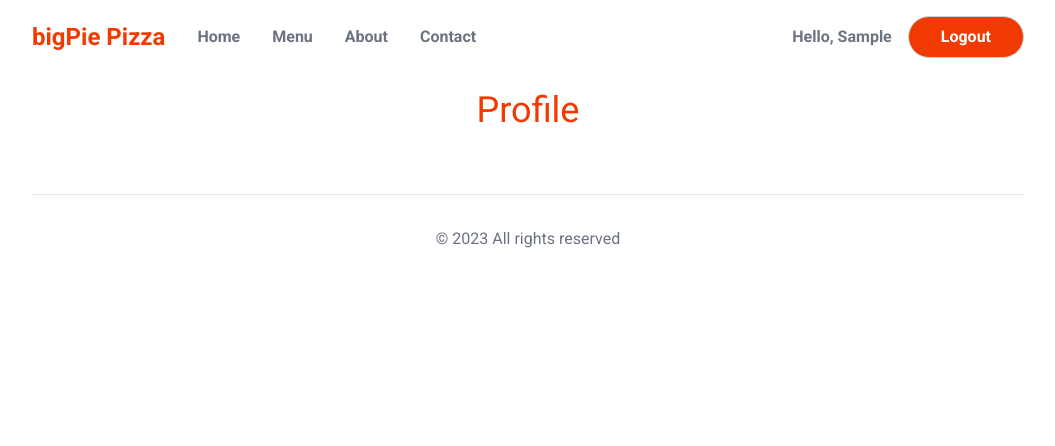
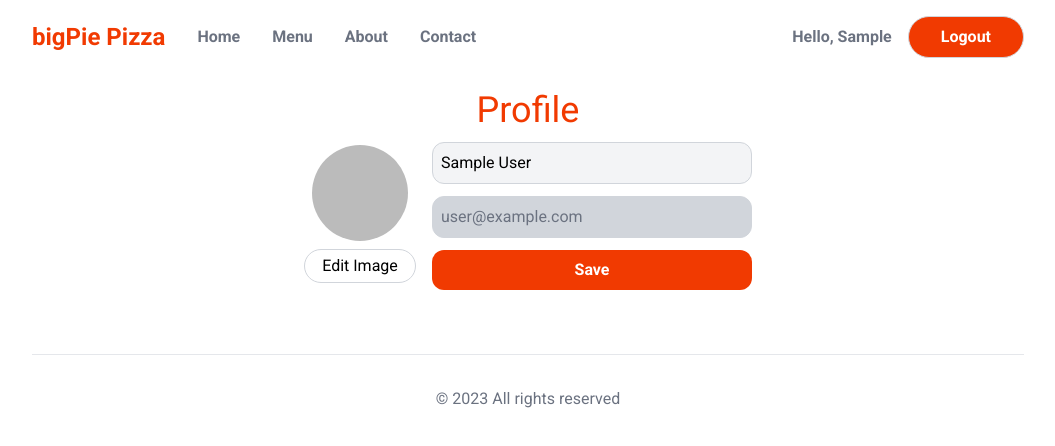
Before and after one commit to nstark12/bigpie-pizza, a Next.js app: page /profile in a window 1280 px wide. Shown: the top 446 px of the page, without its empty margins (112-1167 px from the left). Built offline with nearby package versions, Linux system fonts and the light colour scheme; no server answers; sample sign-in values are in the browser's storage.

Commit message:
image change working but not saving on refresh

```diff
--- a/next.config.js
+++ b/next.config.js
@@ -1,4 +1,17 @@
 /** @type {import('next').NextConfig} */
-const nextConfig = {}
+const nextConfig = {
+  images: {
+    remotePatterns: [
+      {
+        protocol: "https",
+        hostname: "*.googleusercontent.com",
+      },
+      {
+        protocol: "https",
+        hostname: "bigpie-pizza.s3.amazonaws.com",
+      },
+    ],
+  },
+};
 
-module.exports = nextConfig
+module.exports = nextConfig;
--- a/package.json
+++ b/package.json
@@ -10,13 +10,15 @@
   },
   "dependencies": {
     "@auth/mongodb-adapter": "^2.0.7",
+    "@aws-sdk/client-s3": "^3.468.0",
     "bcrypt": "^5.1.1",
     "mongodb": "^6.3.0",
     "mongoose": "^8.0.3",
     "next": "14.0.3",
     "next-auth": "^4.24.5",
     "react": "^18",
-    "react-dom": "^18"
+    "react-dom": "^18",
+    "uniqid": "^5.4.0"
   },
   "devDependencies": {
     "@types/bcrypt": "^5.0.2",
--- a/src/app/api/auth/[...nextauth]/route.js
+++ b/src/app/api/auth/[...nextauth]/route.js
@@ -7,7 +7,7 @@ import NextAuth from "next-auth";
 import CredentialsProvider from "next-auth/providers/credentials";
 import GoogleProvider from "next-auth/providers/google";
 
-const handler = NextAuth({
+export const authOptions = {
   secret: process.env.SECRET,
   adapter: MongoDBAdapter(clientPromise),
   providers: [
@@ -42,6 +42,8 @@ const handler = NextAuth({
       },
     }),
   ],
-});
+};
+
+const handler = NextAuth(authOptions);
 
 export { handler as GET, handler as POST };
--- /dev/null
+++ b/src/app/api/profile/route.js
@@ -0,0 +1,26 @@
+import { authOptions } from "@/app/api/auth/[...nextauth]/route";
+import { User } from "@/models/User";
+import mongoose from "mongoose";
+import { getServerSession } from "next-auth";
+
+export async function PUT(req) {
+  mongoose.connect(process.env.MONGODB_URL);
+  const data = await req.json();
+  const session = await getServerSession(authOptions);
+  const email = session.user.email;
+
+  const update = {};
+  if ("name" in data) {
+    update.name = data.name;
+  }
+
+  if ("image" in data) {
+    update.image = data.image;
+  }
+
+  if (Object.keys(update).length > 0) {
+    await User.updateOne({ email }, { update });
+  }
+
+  return Response.json(true);
+}
--- a/src/app/api/register/route.js
+++ b/src/app/api/register/route.js
@@ -1,9 +1,20 @@
+import bcrypt from "bcrypt";
 import { User } from "@/models/User";
 import mongoose from "mongoose";
 
 export async function POST(req) {
   const body = await req.json();
   mongoose.connect(process.env.MONGODB_URL);
+  const pass = body.password;
+
+  if (!pass?.length || pass.length < 5) {
+    new Error("password must be at least 5 characters");
+  }
+
+  const notHashedPassword = pass;
+  const saltRounds = bcrypt.genSaltSync(10);
+  body.password = bcrypt.hashSync(notHashedPassword, saltRounds);
+
   const createdUser = await User.create(body);
   return Response.json(createdUser);
 }
--- /dev/null
+++ b/src/app/api/upload/route.js
@@ -0,0 +1,43 @@
+import { PutObjectCommand, S3Client } from "@aws-sdk/client-s3";
+import uniqid from "uniqid";
+
+export async function POST(req) {
+  const data = await req.formData();
+  if (data.get("file")) {
+    // upload the file
+    const file = data.get("file");
+    // initiate s3 client
+    const s3Client = new S3Client({
+      region: "us-east-2",
+      credentials: {
+        accessKeyId: process.env.AWS_ACCESS_KEY,
+        secretAccessKey: process.env.AWS_SECRET_KEY,
+      },
+    });
+
+    const ext = file.name.split(".").slice(-1)[0];
+    const newFileName = uniqid() + "." + ext;
+
+    const chunks = [];
+    for await (const chunk of file.stream()) {
+      chunks.push(chunk);
+    }
+
+    const buffer = Buffer.concat(chunks);
+    const bucket = "bigpie-pizza";
+
+    await s3Client.send(
+      new PutObjectCommand({
+        Bucket: bucket,
+        Key: newFileName,
+        ACL: "public-read",
+        ContentType: file.type,
+        Body: buffer,
+      })
+    );
+    const link = "https://" + bucket + ".s3.amazonaws.com/" + newFileName;
+    return Response.json(link);
+  }
+
+  return Response.json(true);
+}
--- a/src/app/globals.css
+++ b/src/app/globals.css
@@ -10,14 +10,14 @@ section.hero {
 input[type="email"],
 input[type="password"],
 input[type="text"] {
-  @apply block w-full my-6 rounded-xl;
+  @apply block w-full my-3 rounded-xl;
   @apply border p-2 border-gray-300 bg-gray-100;
 }
 
 input[type="email"]:disabled,
 input[type="password"]:disabled,
 input[type="text"]:disabled {
-  @apply bg-gray-300;
+  @apply bg-gray-300 cursor-not-allowed text-gray-500;
 }
 
 button {
--- a/src/app/profile/page.js
+++ b/src/app/profile/page.js
@@ -1,7 +1,113 @@
+"use client";
+import { useSession } from "next-auth/react";
+import Image from "next/image";
+import { redirect } from "next/navigation";
+import { useEffect, useState } from "react";
+
 export default function ProfilePage() {
+  const session = useSession();
+  const [userName, setUserName] = useState("");
+  const [image, setImage] = useState("");
+  const [saved, setSaved] = useState(false);
+  const [isSaving, setIsSaving] = useState(false);
+  const { status } = session;
+
+  useEffect(() => {
+    if (status === "authenticated") {
+      setUserName(session.data.user.name);
+      setImage(session.data.user.image);
+    }
+  }, [session, status]);
+
+  async function handleProfileInfoUpdate(e) {
+    e.preventDefault();
+    setSaved(false);
+    setIsSaving(true);
+    const response = await fetch("/api/profile", {
+      method: "PUT",
+      body: JSON.stringify({ name: userName, image }),
+      headers: {
+        "Content-Type": "application/json",
+      },
+    });
+    setIsSaving(false);
+    if (response.ok) {
+      setSaved(true);
+    }
+  }
+
+  async function handleFileChange(e) {
+    const files = e.target.files;
+    if (files?.length === 1) {
+      const data = new FormData();
+      data.set("file", files[0]);
+      const response = await fetch("/api/upload", {
+        method: "POST",
+        body: data,
+      });
+      const link = await response.json();
+      setImage(link);
+    }
+  }
+
+  if (status === "loading") {
+    return "Loading...";
+  }
+
+  if (status === "unauthenticated") {
+    return redirect("/login");
+  }
+
   return (
     <section className="mt-8">
       <h1 className="text-center text-primary text-4xl">Profile</h1>
+      <div className="max-w-md mx-auto">
+        {saved && (
+          <h2 className="text-center bg-green-100 px-4 py-2 rounded-md my-2 border border-green-300">
+            Profile saved!
+          </h2>
+        )}
+        {isSaving && (
+          <h2 className="text-center bg-blue-100 px-4 py-2 rounded-md my-2 border border-blue-300">
+            Saving...
+          </h2>
+        )}
+        <div className="flex gap-4 items-center">
+          <div>
+            <div className="p-2 rounded-full relative max-w-[120px]">
+              {image && (
+                <Image
+                  className="rounded-full w-full h-full"
+                  src={image}
+                  alt={"avatar"}
+                  width={250}
+                  height={250}
+                />
+              )}
+            </div>
+            <label>
+              <input
+                type="file"
+                className="hidden"
+                onChange={handleFileChange}
+              />
+              <span className="border border-gray-300 block rounded-full px-2 py-1 cursor-poitner text-center">
+                Edit Image
+              </span>
+            </label>
+          </div>
+          <form className="grow" onSubmit={handleProfileInfoUpdate}>
+            <input
+              type="text"
+              placeholder="First and last name"
+              value={userName}
+              onChange={(e) => setUserName(e.target.value)}
+            />
+            <input type="email" value={session.data.user.email} disabled />
+            <button type="submit">Save</button>
+          </form>
+        </div>
+      </div>
     </section>
   );
 }
--- a/src/models/User.js
+++ b/src/models/User.js
@@ -1,8 +1,10 @@
-import bcrypt from "bcrypt";
 import { Schema, model, models } from "mongoose";
 
 const UserSchema = new Schema(
   {
+    name: {
+      type: String,
+    },
     email: {
       type: String,
       required: true,
@@ -11,20 +13,12 @@ const UserSchema = new Schema(
     password: {
       type: String,
       required: true,
-      validate: (pass) => {
-        if (!pass.length || pass.length < 5) {
-          new Error("Password must be at least 5 characters");
-        }
-      },
+    },
+    image: {
+      type: String,
     },
   },
   { timestamps: true }
 );
 
-UserSchema.post("validate", function (user) {
-  const notHashedPassword = user.password;
-  const saltRounds = bcrypt.genSaltSync(10);
-  user.password = bcrypt.hashSync(notHashedPassword, saltRounds);
-});
-
 export const User = models?.User || model("User", UserSchema);
```
Also changed, not shown: 1 other file (tests, documents, lock files or other folders).
